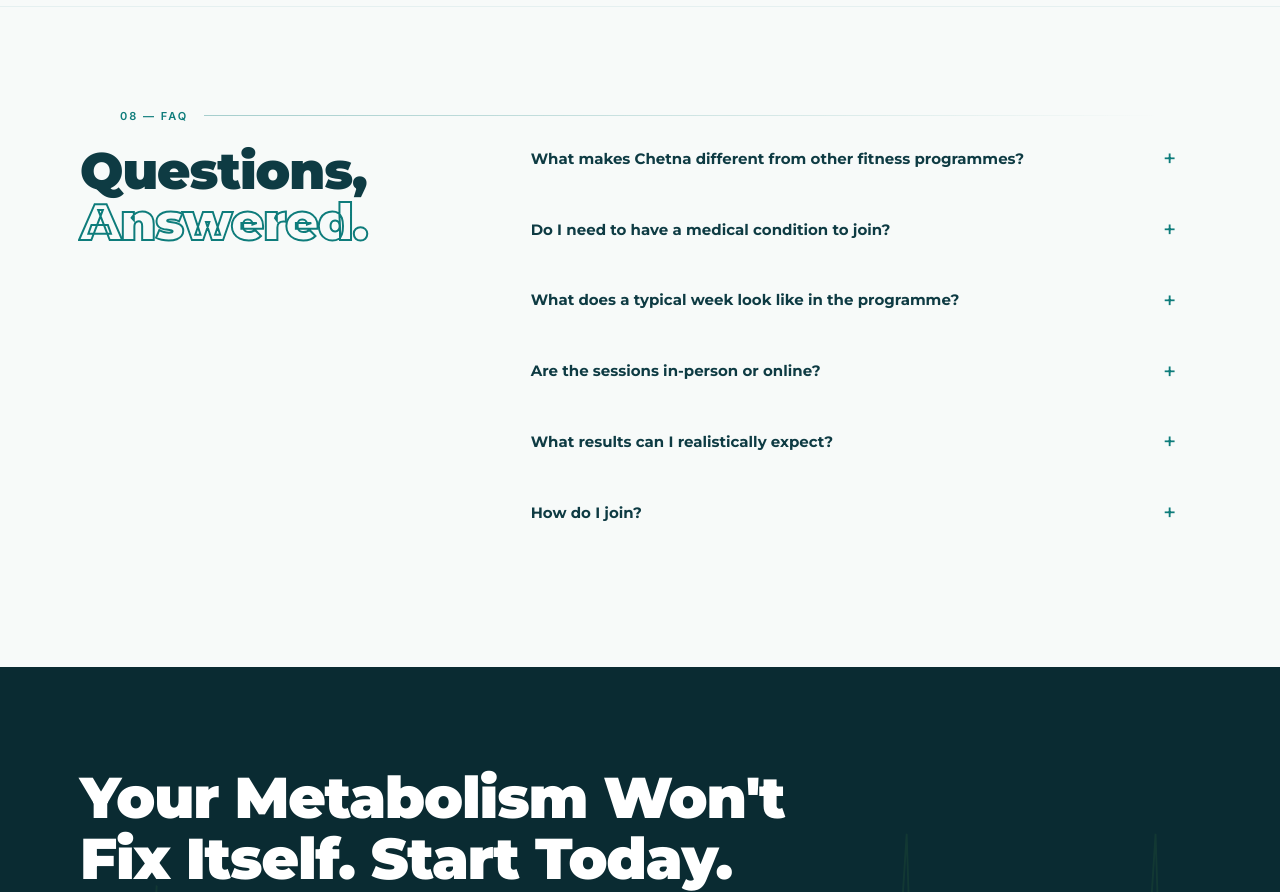
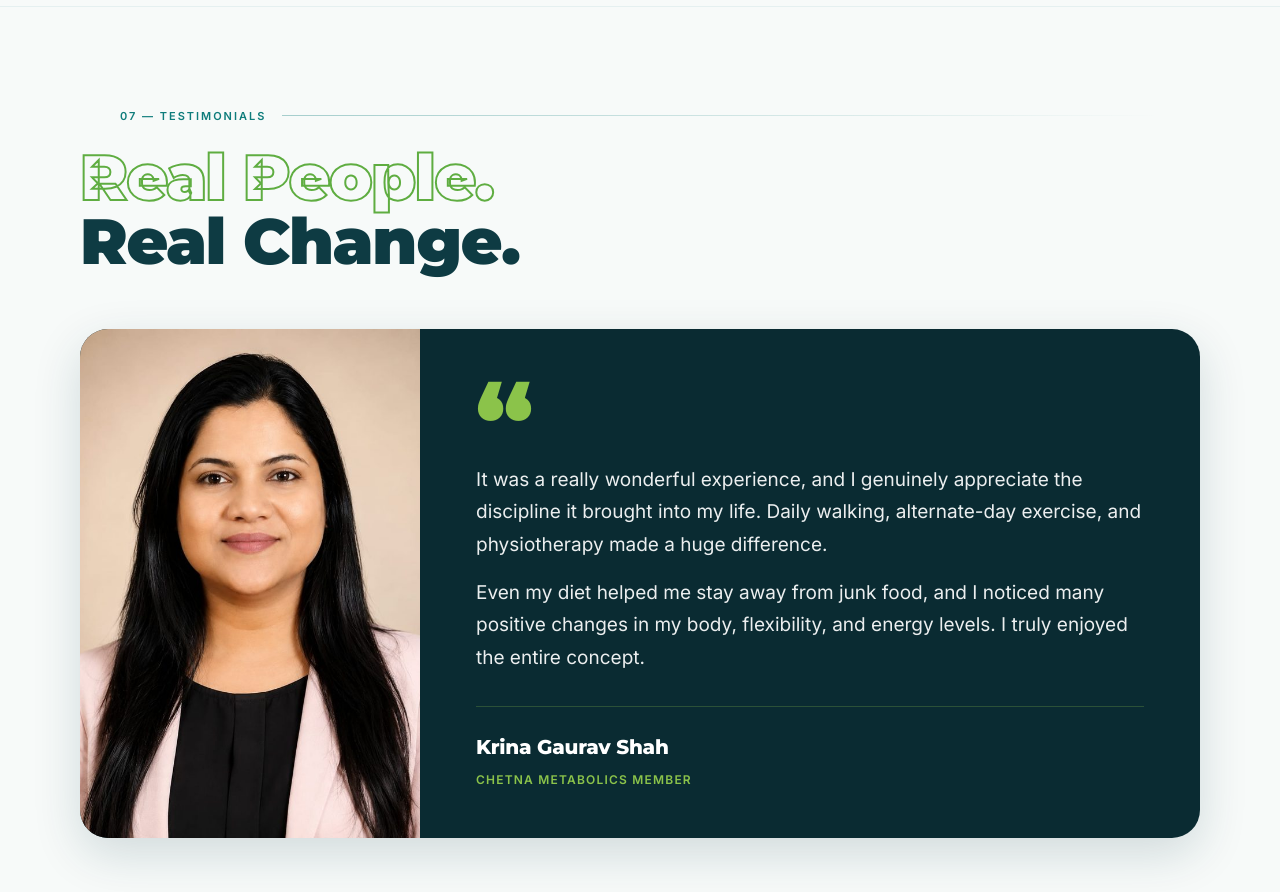
Before and after one commit to Rahul0211/chetna, a plain HTML site: page index.html in a window 1280 px wide. Shown: the part 8160-9052 px from the top of the page. Drawn offline with Linux system fonts and the light colour scheme.

Commit message:
Add testimonials section with first member testimonial
Co-Authored-By: Claude Fable 5.2 <noreply@anthropic.com>
Claude-Session: https://claude.ai/code/session_0132CBH3L7Bem7SKEe2c4sJc

```diff
--- a/index.html
+++ b/index.html
@@ -2094,6 +2094,145 @@
       .team-card--founder .team-photo {
         width: 150px;
         height: 150px;
+      }
+    }
+
+    /* =========================================
+       TESTIMONIALS
+    ========================================= */
+    .testimonials-section {
+      padding: 100px 0 120px;
+      background: var(--bg);
+      border-top: 1px solid rgba(14,124,123,0.08);
+    }
+
+    .testimonials-section .section-label {
+      max-width: 1200px;
+      margin: 0 auto 0;
+      padding: 0 40px;
+    }
+
+    .testimonials-h2 {
+      font-family: 'Montserrat', sans-serif;
+      font-weight: 900;
+      font-size: clamp(38px, 5vw, 68px);
+      line-height: 1.0;
+      letter-spacing: -0.02em;
+      color: #0E3B43;
+      margin-top: 20px;
+      margin-bottom: 56px;
+    }
+
+    .testimonial-list {
+      display: grid;
+      gap: 32px;
+    }
+
+    .testimonial-card {
+      display: grid;
+      grid-template-columns: minmax(0, 340px) 1fr;
+      margin: 0;
+      background: var(--dark-bg);
+      border-radius: var(--radius-card);
+      overflow: hidden;
+      box-shadow: 0 16px 48px rgba(14,59,67,0.16);
+    }
+
+    .testimonial-photo {
+      width: 100%;
+      height: 100%;
+      min-height: 380px;
+      object-fit: cover;
+      object-position: center top;
+      display: block;
+    }
+
+    .testimonial-body {
+      position: relative;
+      padding: 56px 56px 48px;
+      display: flex;
+      flex-direction: column;
+      justify-content: center;
+    }
+
+    .testimonial-mark {
+      font-family: 'Montserrat', sans-serif;
+      font-weight: 900;
+      font-size: 96px;
+      line-height: 0.7;
+      color: #8BC34A;
+      margin-bottom: 12px;
+    }
+
+    .testimonial-quote {
+      margin: 0 0 32px;
+    }
+
+    .testimonial-quote p {
+      font-size: 19px;
+      line-height: 1.7;
+      color: rgba(255,255,255,0.92);
+      margin: 0 0 16px;
+    }
+
+    .testimonial-quote p:last-child {
+      margin-bottom: 0;
+    }
+
+    .testimonial-author {
+      padding-top: 24px;
+      border-top: 1px solid rgba(139,195,74,0.25);
+    }
+
+    .testimonial-name {
+      font-family: 'Montserrat', sans-serif;
+      font-weight: 800;
+      font-size: 20px;
+      color: #ffffff;
+      letter-spacing: -0.01em;
+      margin-bottom: 6px;
+    }
+
+    .testimonial-meta {
+      font-size: 12px;
+      font-weight: 600;
+      color: #8BC34A;
+      text-transform: uppercase;
+      letter-spacing: 0.10em;
+    }
+
+    @media (max-width: 768px) {
+      .testimonials-section {
+        padding: 72px 0 80px;
+      }
+
+      .testimonials-section .section-label {
+        padding: 0 20px;
+      }
+
+      .testimonials-h2 {
+        margin-bottom: 36px;
+      }
+
+      .testimonial-card {
+        grid-template-columns: 1fr;
+      }
+
+      .testimonial-photo {
+        min-height: 0;
+        aspect-ratio: 1 / 1;
+      }
+
+      .testimonial-body {
+        padding: 36px 24px 32px;
+      }
+
+      .testimonial-mark {
+        font-size: 72px;
+      }
+
+      .testimonial-quote p {
+        font-size: 17px;
       }
     }
 
@@ -2577,6 +2716,41 @@
     </div>
   </section>
 
+  <!-- TESTIMONIALS -->
+  <section class="testimonials-section" id="testimonials" aria-labelledby="testimonials-heading">
+    <div class="section-inner">
+      <div class="section-label" data-reveal="0">07 &mdash; Testimonials</div>
+      <h2 class="testimonials-h2" id="testimonials-heading" data-reveal="1">
+        <span class="outlined-text-green">Real People.</span><br />
+        Real Change.
+      </h2>
+
+      <div class="testimonial-list">
+
+        <figure class="testimonial-card" data-reveal="2">
+          <img
+            src="assets/testimonial-krina-shah.jpg"
+            alt="Krina Gaurav Shah"
+            class="testimonial-photo"
+            loading="lazy"
+          />
+          <div class="testimonial-body">
+            <div class="testimonial-mark" aria-hidden="true">&ldquo;</div>
+            <blockquote class="testimonial-quote">
+              <p>It was a really wonderful experience, and I genuinely appreciate the discipline it brought into my life. Daily walking, alternate-day exercise, and physiotherapy made a huge difference.</p>
+              <p>Even my diet helped me stay away from junk food, and I noticed many positive changes in my body, flexibility, and energy levels. I truly enjoyed the entire concept.</p>
+            </blockquote>
+            <figcaption class="testimonial-author">
+              <div class="testimonial-name">Krina Gaurav Shah</div>
+              <div class="testimonial-meta">Chetna Metabolics Member</div>
+            </figcaption>
+          </div>
+        </figure>
+
+      </div>
+    </div>
+  </section>
+
   <!-- FAQ -->
   <section class="faq-section" id="faq" aria-labelledby="faq-heading">
     <div class="section-inner">
```
Also changed, not shown: assets/testimonial-krina-shah.jpg (added).
